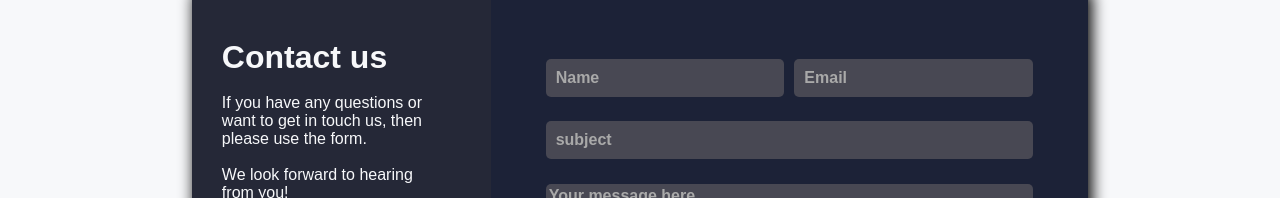
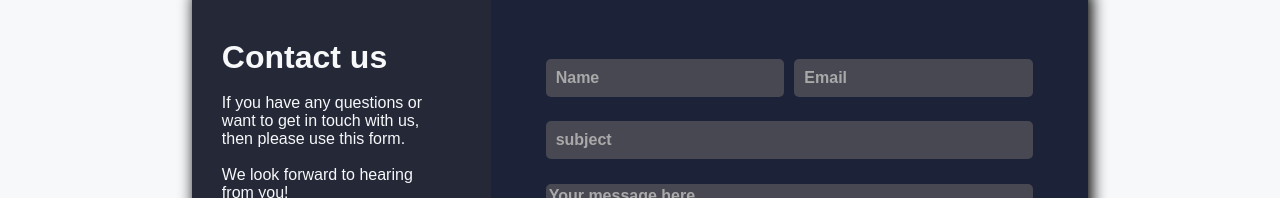
Before and after one commit to AllanJamil/stringify-client, a React (Create React App) app: page /contact in a window 1280 px wide. Shown: the part 251-449 px from the top of the page. Built offline with nearby package versions, Linux system fonts and the light colour scheme.

Commit message:
fixed typos

```diff
--- a/src/component/page/contact/SideBanner.js
+++ b/src/component/page/contact/SideBanner.js
@@ -10,8 +10,8 @@ const SideBanner = () => {
                     <h1>Contact us</h1>
                     <br/>
                     <p>
-                        If you have any questions or want to get in touch us,
-                        then please use the form.
+                        If you have any questions or want to get in touch with us,
+                        then please use this form.
                     </p>
                     <br/>
                     <p>We look forward to hearing from you!</p>
```
